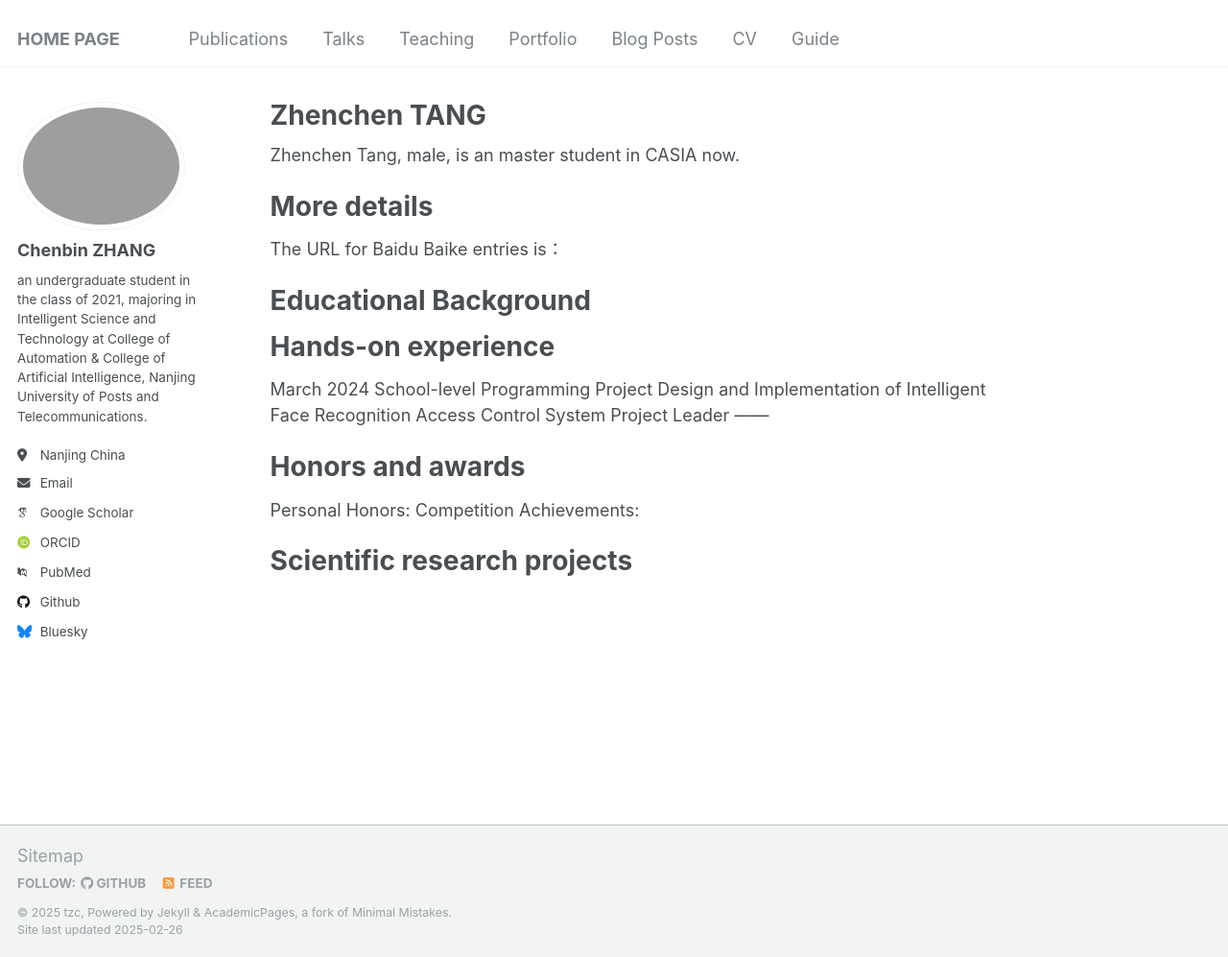
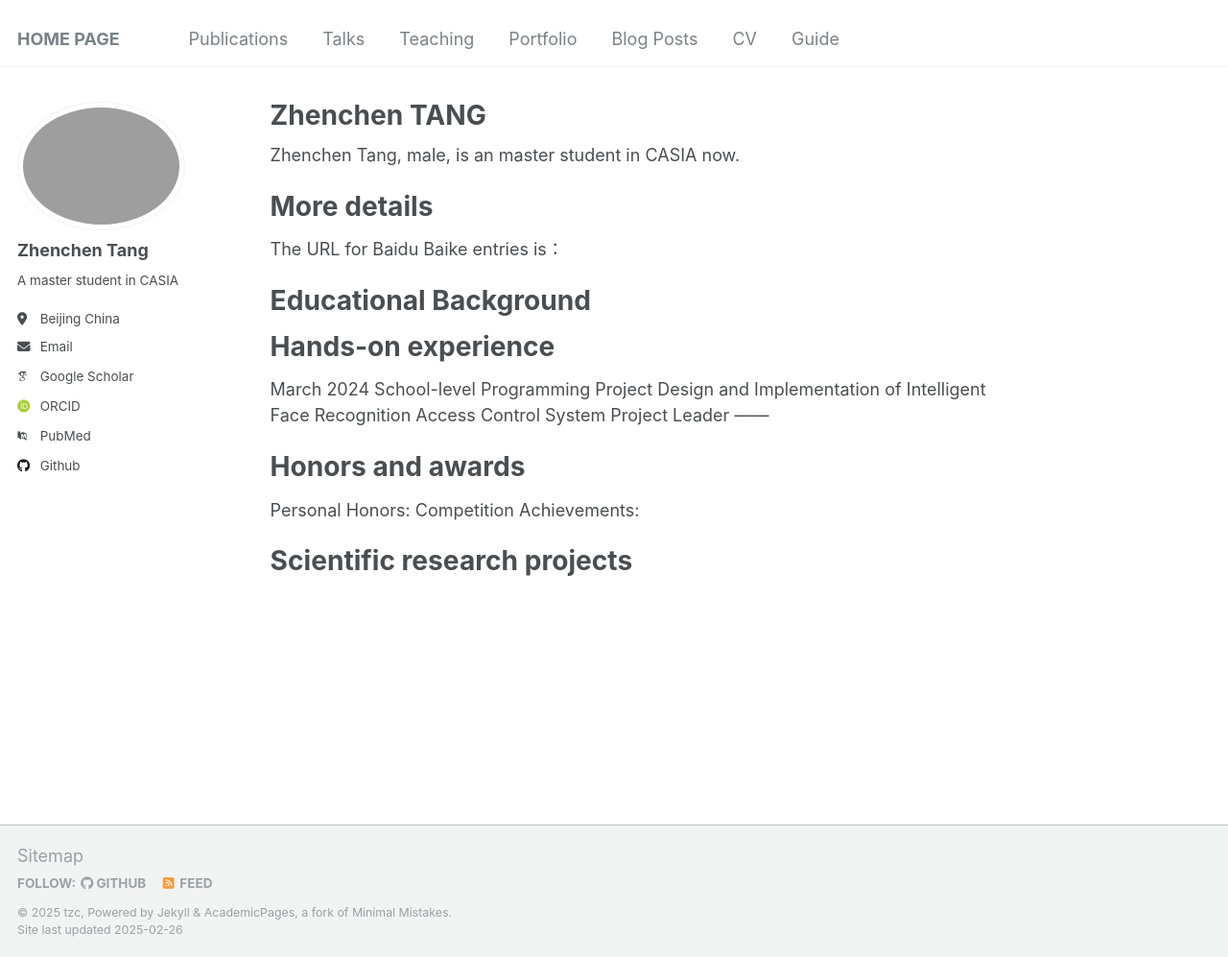
Before and after one commit to 2kxx/introduction, a Jekyll site: the page built from _pages/about.md, in a window 1280 px wide and 997 px high. Shown: the whole window at 96% size. Built offline with Jekyll 4.4.1, drawn with Linux system fonts in a browser that asks for light colours; some web fonts are replaced.

Commit message:
Update _config.yml

```diff
--- a/_config.yml
+++ b/_config.yml
@@ -21,22 +21,22 @@
 #               Additional customization can be done by editing /_includes/author-profile.html
 author:
   # Biographic information
-  avatar           : "picture1.png"
-  name             : "Chenbin ZHANG"
+  avatar           : "1.png"
+  name             : "Zhenchen Tang"
   pronouns         : # example: "she/her"
-  bio              : "an undergraduate student in the class of 2021, majoring in Intelligent Science and Technology at College of Automation & College of Artificial Intelligence, Nanjing University of Posts and Telecommunications."
-  location         : "Nanjing China"
+  bio              : "A master student in CASIA"
+  location         : "Beijing China"
   #employer         : "Red Brick University"
   uri              : # URL
-  email            : "b21041417@njupt.edu.cn"
+  email            : "tangzhenchen2024@ia.ac.cn"
 
   # Academic websites
   arxiv            : # URL - Update with the correct link to your profile
-  googlescholar    : "https://scholar.google.com/citations?user=PS_CX0AAAAAJ"
+  googlescholar    : "ongoing"
   impactstory      : # URL
-  orcid            : "http://orcid.org/yourorcidurl"
+  orcid            : "onging"
   semantic         : # URL
-  pubmed           : "https://www.ncbi.nlm.nih.gov/pubmed/?term=john+snow"
+  pubmed           : "ongoing"
   researchgate     : # URL
   scopus           : # URL
 
@@ -44,12 +44,12 @@
   bitbucket        : # Username - Update with your username on the site
   codepen          : # Username
   dribbble         : # Username
-  github           : "academicpages"
+  github           : "2kxx"
   kaggle           : # Username
   stackoverflow    : # User number or user number and name (i.e., use "1" or "1/jeff-atwood")
 
   # Social media
-  bluesky          : "bsky.app" # Replace this with you Bluesky username
+  bluesky          : # Replace this with you Bluesky username
   facebook         : # Username
   flickr           : # Username
   foursquare       : # Username
```
